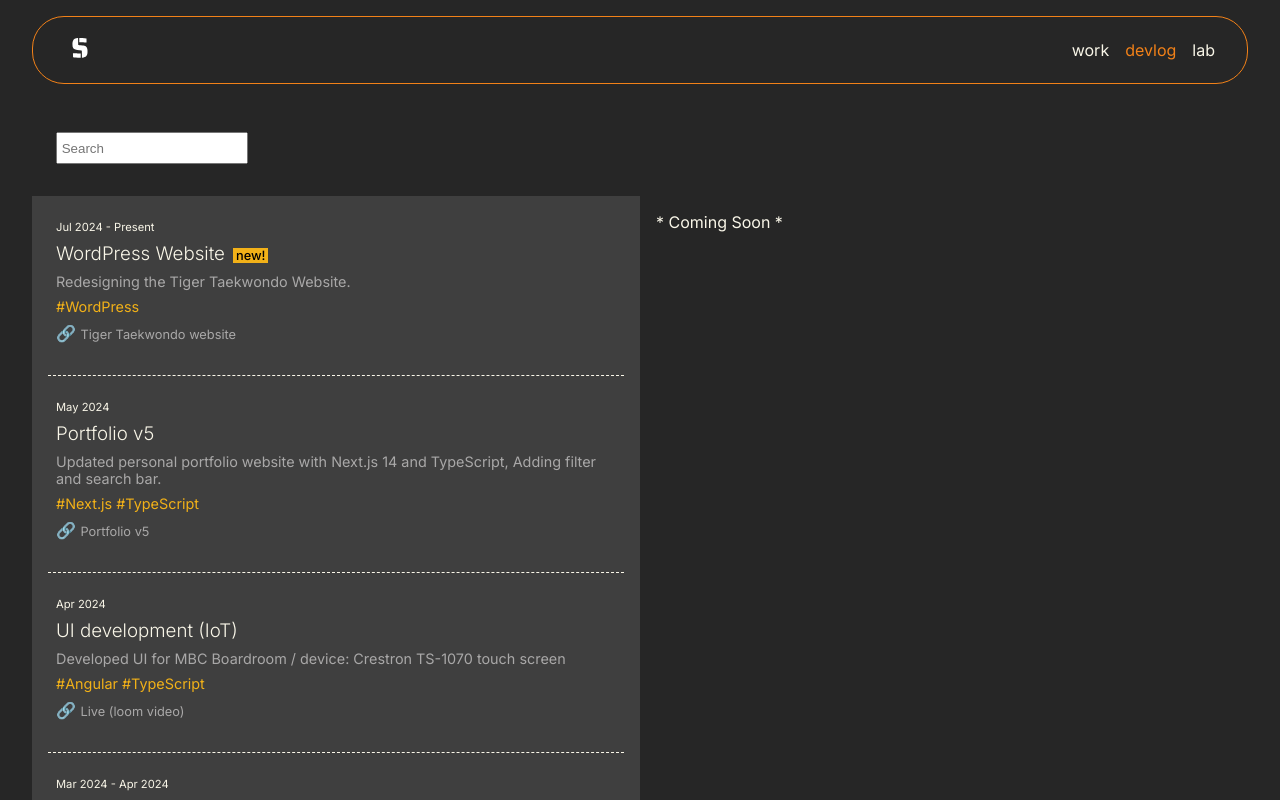
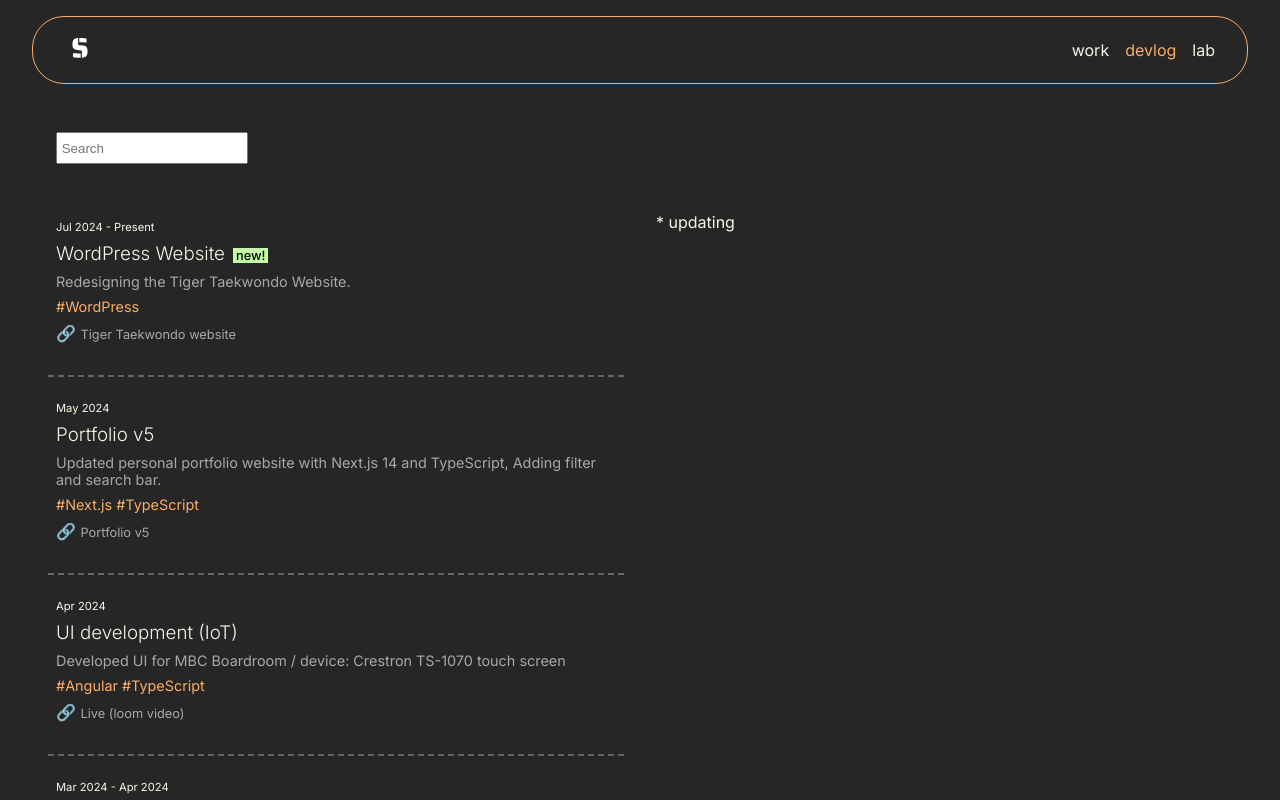
Before and after one commit to Jestella/portfolio_v5, a Next.js app: page /devlog in a window 1280 px wide. Shown: the top 800 px of the page. Built offline with nearby package versions, Linux system fonts and the light colour scheme.

Commit message:
change secondary and accent colors

```diff
--- a/src/app/components/Footer/Footer.tsx
+++ b/src/app/components/Footer/Footer.tsx
@@ -30,7 +30,7 @@ const Footer = () => {
               target="_blank"
               rel="noreferrer"
             >
-              Mail
+              Contact
             </a>
           </li>
         </ul>
--- a/src/app/components/Header/Header.module.scss
+++ b/src/app/components/Header/Header.module.scss
@@ -1,7 +1,7 @@
 .header {
   padding: 1rem 2rem;
   margin: 1rem 2rem;
-  border: 1px solid var(--accent-color);
+  border: 1px solid var(--secondary-color);
   display: flex;
   justify-content: space-between;
   align-items: center;
@@ -17,7 +17,7 @@
       align-items: center;
 
       li:hover {
-        color: var(--accent-color);
+        color: var(--secondary-color);
       }
     }
   }
@@ -46,7 +46,7 @@
       height: 100%;
 
       li:hover {
-        color: var(--accent-color-color);
+        color: var(--secondary-color-color);
       }
     }
   }
--- a/src/app/devlog/devlog.module.scss
+++ b/src/app/devlog/devlog.module.scss
@@ -14,14 +14,10 @@
   grid-template-columns: repeat(2, 1fr);
 }
 
-.devlog-items {
-  background-color: var(--primary-dark);
-}
-
 .devlog-item {
   margin: 1rem;
   padding: 0.5rem 0 2rem 0.5rem;
-  border-bottom: 0.5px dashed var(--primary-color);
+  border-bottom: 2px dashed var(--gray);
   display: flex;
   flex-direction: column;
   gap: 0.5rem;
@@ -63,7 +59,7 @@
   margin-left: 0.5rem;
   padding: 0 3px;
   color: #000;
-  background-color: var(--secondary-color);
+  background-color: #c2fca7;
   font-weight: 500;
 }
 
--- a/src/app/devlog/page.tsx
+++ b/src/app/devlog/page.tsx
@@ -44,7 +44,7 @@ export default function Page() {
               <p>No result found.</p>
             )}
           </div>
-          <div className={styles["devlog-right"]}>* Coming Soon *</div>
+          <div className={styles["devlog-right"]}>* updating</div>
         </div>
       </div>
     </div>
--- a/src/app/globals.scss
+++ b/src/app/globals.scss
@@ -6,8 +6,9 @@
   //   "Fira Mono", "Droid Sans Mono", "Courier New", monospace;
 
   --primary-color: #f9f6e8;
-  --secondary-color: #f2b118;
-  --accent-color: #f28118;
+  --secondary-color: #faad64;
+  --secondary-dark: #ff993a;
+  --accent-color: #c2fca7;
   --white: #ece9e4;
   --black: #262626;
   --gray: #666565;
@@ -85,7 +86,7 @@ section {
 }
 
 .active {
-  color: var(--accent-color);
+  color: var(--secondary-color);
 }
 
 .center {
--- a/src/app/json/projectData.json
+++ b/src/app/json/projectData.json
@@ -69,7 +69,7 @@
     "title": "Style S",
     "year": "2021",
     "sub": "E-commerce platform",
-    "brief": "E-commerce Built from Scratch",
+    "brief": "E-commerce built from scratch",
     "tech": ["React", "Redux", "Sass"],
     "imageUrl": "https://user-images.githubusercontent.com/31642902/123004445-98efe580-d382-11eb-9d4b-5b954c708aed.png",
     "liveDemo": "https://jestella.github.io/e-commerce/",
--- a/src/app/lab/lab.module.scss
+++ b/src/app/lab/lab.module.scss
@@ -6,7 +6,7 @@
 
 .lab-page {
   width: 100%;
-  height: 100%;
+  height: 100vh;
 }
 
 .experiments {
@@ -18,7 +18,7 @@
 }
 
 .lab-item {
-  height: 13rem;
+  height: 15rem;
   border: 1px solid var(--gray);
   display: flex;
   flex-direction: column;
--- a/src/app/lab/page.tsx
+++ b/src/app/lab/page.tsx
@@ -11,12 +11,6 @@ export default function Page() {
           <li className={styles["lab-item"]}>*</li>
           <li className={styles["lab-item"]}>Coming Soon!</li>
           <li className={styles["lab-item"]}>*</li>
-          <li className={styles["lab-item"]}>*</li>
-          <li className={styles["lab-item"]}>*</li>
-          <li className={styles["lab-item"]}>*</li>
-          <li className={styles["lab-item"]}>*</li>
-          <li className={styles["lab-item"]}>*</li>
-          <li className={styles["lab-item"]}>*</li>
         </ul>
       </div>
     </div>
```
Also changed, not shown: src/app/Home.module.scss (+4 -4 lines).
